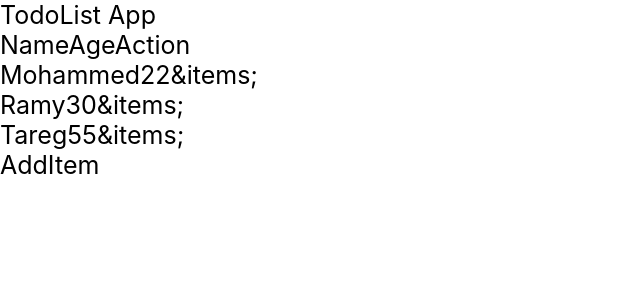
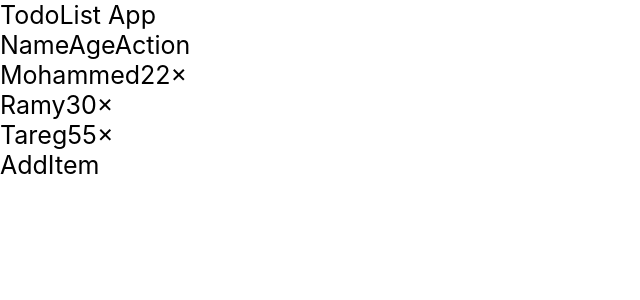
Before and after one commit to Mohammedazzam/react_todoList, a React (Create React App) app: page / in a window 1280 px wide. Shown: the top 300 px of the page, without its empty margins (0-640 px from the left). Built offline with nearby package versions, Linux system fonts and the light colour scheme.

Commit message:
(4 Delete Item From TodoList)

```diff
--- a/src/App.js
+++ b/src/App.js
@@ -10,11 +10,30 @@ import AddItem from './components/Additem/AddItem';
       {id:3,name:'Tareg', age:55},
     ]
   }
+
+  // deleteItem = (id) => {
+  //   // console.log(id)
+  //   let items = this.state.items; //هذه بمعنى احفظلي كل الأيتيمز
+  //   let i = items.findIndex(item => item.id === id)//  هل هو بساوي الأيتم الي راح ادوس عليه .. لو آه id شوف الايتم
+  //   items.splice(i,1) //   لو هو احذف هذا الأيتم... معنى 1 شيل الايتم الذي تم اختياره
+  //   this.setState({items}) //لهذا الأيتم update بعدين اعمل
+  // }
+
+
+  //filter الطريقة الثانية باستخدام اشي اسمو ال
+  deleteItem = (id) =>{
+    let items = this.state.items.filter(item =>{
+      return item.id !== id
+    })
+    this.setState({items})
+  }
+
+
   render() {
     return (
       <div className="App">
         TodoList App
-        <TodoItems items ={this.state.items}/>
+        <TodoItems items ={this.state.items} deleteItem={this.deleteItem}/>
         <AddItem/>
       </div>
     );
--- a/src/components/TodoItems/TodoItems.js
+++ b/src/components/TodoItems/TodoItems.js
@@ -2,13 +2,13 @@ import React, { Component } from 'react';
 import './TodoItems.css'
 
 const TodoItems = (props) => {
-    const {items} =props;
+    const {items ,deleteItem} =props;
     const ListItems = items.map(item => {
         return (
             <div key={item.id}>
                 <span>{item.name}</span>
                 <span>{item.age}</span>
-                <span>&items;</span>
+                <span onClick={() => deleteItem(item.id)}>&times;</span>
             </div>
         )
     })
```
